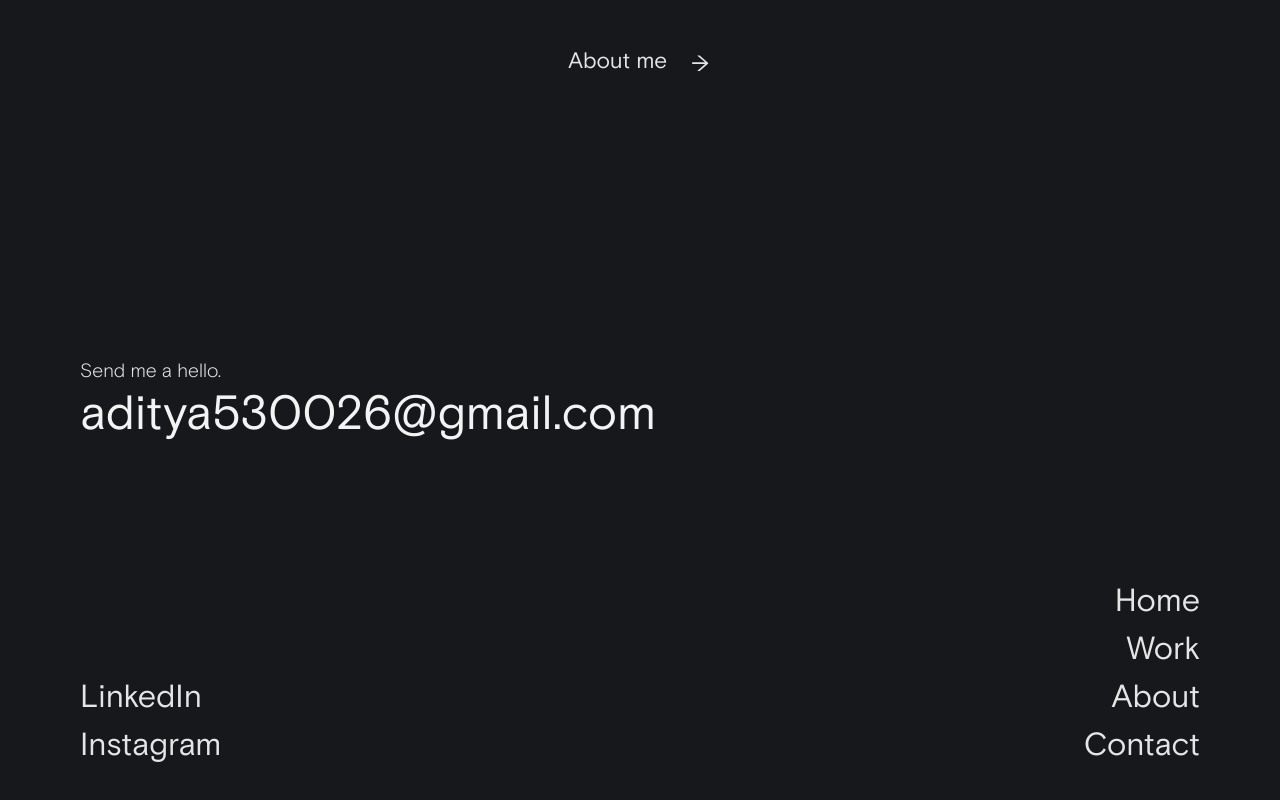
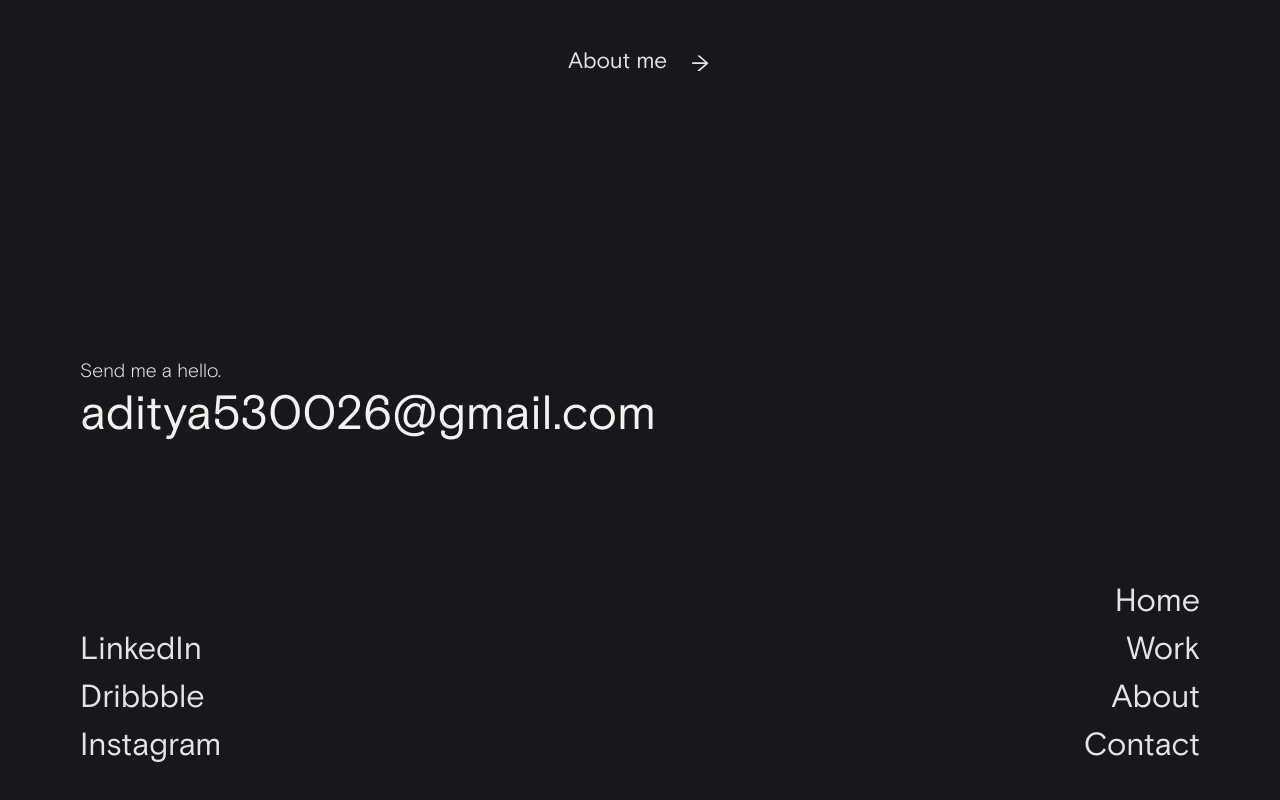
Before and after one commit to adityamhn/my-website, a Next.js app: page / in a window 1280 px wide. Shown: the part 2030-2830 px from the top of the page. Built offline with nearby package versions, Linux system fonts and the light colour scheme.

Commit message:
added dribbble to social links

```diff
--- a/components/Footer.jsx
+++ b/components/Footer.jsx
@@ -18,6 +18,7 @@ const Footer = () => {
                 <div className={Styles.otherLinks}>
                     <div className={Styles.socials}>
                         <a href="https://www.linkedin.com/in/aditya-mohan-6a506b1b2/" target="_blank" rel="noreferrer" className={Styles.socialLink}>LinkedIn</a>
+                        <a href="https://dribbble.com/adityamhn" target="_blank" rel="noreferrer" className={Styles.socialLink}>Dribbble</a>
                         <a href="https://www.instagram.com/aditya_peela/" target="_blank" rel="noreferrer" className={Styles.socialLink}>Instagram</a>
                     </div>
                     <div className={Styles.linksSec}>
--- a/pages/contact.js
+++ b/pages/contact.js
@@ -29,6 +29,7 @@ const Contact = () => {
             </div>
             <div className={Styles.socials}>
               <a href="https://www.linkedin.com/in/aditya-mohan-6a506b1b2/" target="_blank" rel="noreferrer" className={Styles.socialLink}>LinkedIn</a>
+              <a href="https://dribbble.com/adityamhn" target="_blank" rel="noreferrer" className={Styles.socialLink}>Dribbble</a>
               <a href="https://www.instagram.com/aditya_peela/" target="_blank" rel="noreferrer" className={Styles.socialLink}>Instagram</a>
             </div>
           </div>
```
